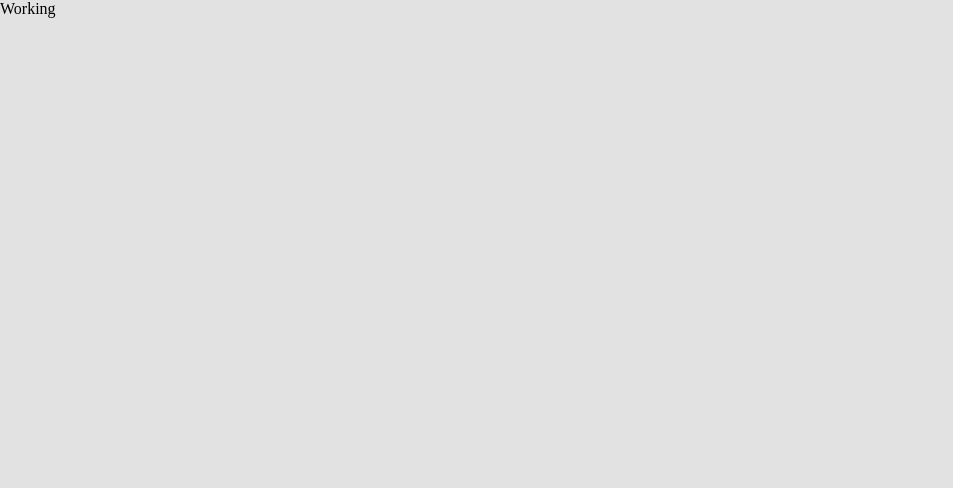
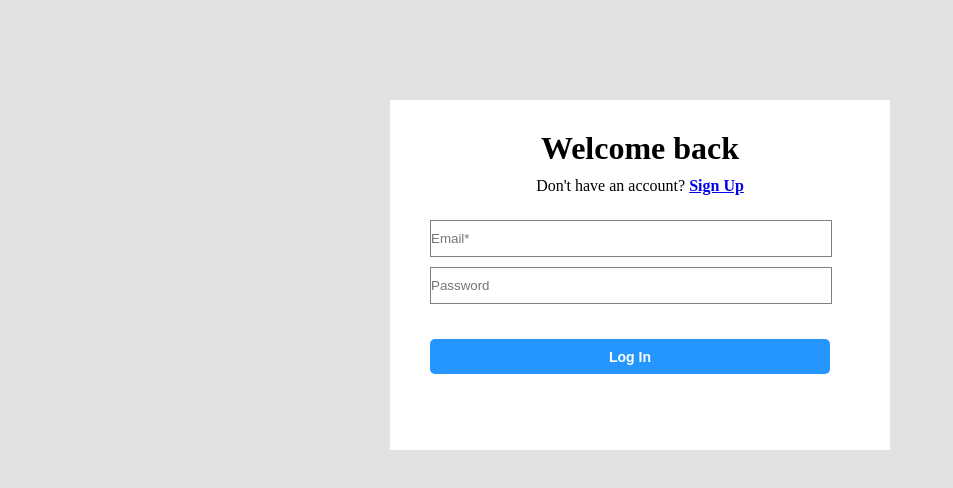
Before and after one commit to RodionSverdlovAl/Auth-Reg-App, a React (Create React App) app: page /auth in a window 1280 px wide. Shown: the top 488 px of the page, without its empty margins (0-953 px from the left). Built offline with nearby package versions, Linux system fonts and the light colour scheme.

Commit message:
make auth form and reg form

```diff
--- a/src/App.js
+++ b/src/App.js
@@ -1,9 +1,26 @@
 import './App.scss';
+import { AuthForm } from './components/AuthForm';
+import { RegForm } from './components/RegForm';
+import {Routes, Route} from 'react-router-dom';
+import { useNavigate } from "react-router-dom";
+import { useEffect } from 'react';
 
 function App() {
+
+  let navigate = useNavigate();
+
+  useEffect(() => {
+    return navigate("/auth");
+  },[]);
+
+
+
   return (
     <div className="App">
-      Working
+      <Routes>
+        <Route path='/auth' element = {<AuthForm/>}/>
+        <Route path='/registration' element = {<RegForm/>}/>
+      </Routes>
     </div>
   );
 }
--- a/src/App.scss
+++ b/src/App.scss
@@ -1,7 +1,57 @@
 $bg-color: rgb(226, 226, 226);
+$blue-color: rgb(38, 150, 255);
 
 *{
     margin: 0;
     padding: 0;
     background-color: $bg-color;
 }
+
+form{
+    margin-left: auto;
+    margin-right: auto;
+    width: 500px;
+    background-color: white;
+    margin-top: 100px;
+    height: 350px;
+
+    h1{
+        padding-top: 30px;
+        text-align: center;
+        background-color: white;
+    }
+    p{
+        text-align: center;
+        background-color: white;
+        margin-bottom: 20px;
+        margin-top: 10px;
+        a{
+            background-color: white;
+            text-decoration: underline;
+            font-weight: 900;
+            cursor: pointer
+        }
+    }
+    input{
+        width: 400px;
+        height: 35px;
+        margin: 5px;
+        margin-left: 40px;
+        border: 1px solid grey;
+        background-color: white;
+    }
+    button{
+        width: 400px;
+        height: 35px;
+        margin: 5px;
+        margin-left: 40px;
+        border: none;
+        background-color: $blue-color;
+        color: white;
+        font-size: 14px;
+        font-weight: 600;
+        border-radius: 5px;
+        margin-top: 30px;
+        cursor: pointer
+    }
+}
--- a/src/components/AuthForm.jsx
+++ b/src/components/AuthForm.jsx
@@ -0,0 +1,17 @@
+import {Link} from 'react-router-dom'
+import { publicRoutes } from '../router/routes'
+const AuthForm = () =>{
+    return(
+        <div>
+             <form>
+                <h1>Welcome back</h1>
+                <p>Don't have an account? <Link to = '/registration'>Sign Up</Link></p>
+                <input type="email" placeholder='Email*'/><br />
+                <input type="password" placeholder='Password'/><br />
+                <button>Log In</button>
+            </form>
+        </div>
+    )
+}
+
+export {AuthForm}
--- a/src/components/RegForm.jsx
+++ b/src/components/RegForm.jsx
@@ -1,6 +1,15 @@
+import {Link} from 'react-router-dom'
 const RegForm =() =>{
     return(
         <div>
+            <form>
+                <h1>Create an account</h1>
+                <p>Alredy have an account? <Link to='/auth'>Log in</Link></p>
+                <input type="text" placeholder='Full name'/><br />
+                <input type="email" placeholder='Email*'/><br />
+                <input type="password" placeholder='Password'/><br />
+                <button>Sing Up</button>
+            </form>
 
         </div>
     )
--- a/src/index.js
+++ b/src/index.js
@@ -1,10 +1,13 @@
 import React from 'react';
 import ReactDOM from 'react-dom/client';
 import App from './App';
+import {BrowserRouter} from 'react-router-dom'
 
 const root = ReactDOM.createRoot(document.getElementById('root'));
 root.render(
   <React.StrictMode>
-    <App />
+    <BrowserRouter>
+      <App />
+    </BrowserRouter>
   </React.StrictMode>
 );
--- /dev/null
+++ b/src/router/routes.js
@@ -0,0 +1,9 @@
+import { AuthForm } from "../components/AuthForm";
+import { RegForm } from "../components/RegForm";
+
+export const publicRoutes = [
+    // {path: '/auth', component: <AuthForm/>, exact: true},
+    // {path: '/registration', component: <RegForm/>, exact: true},
+]
+
+export const privateRoutes = []
```
